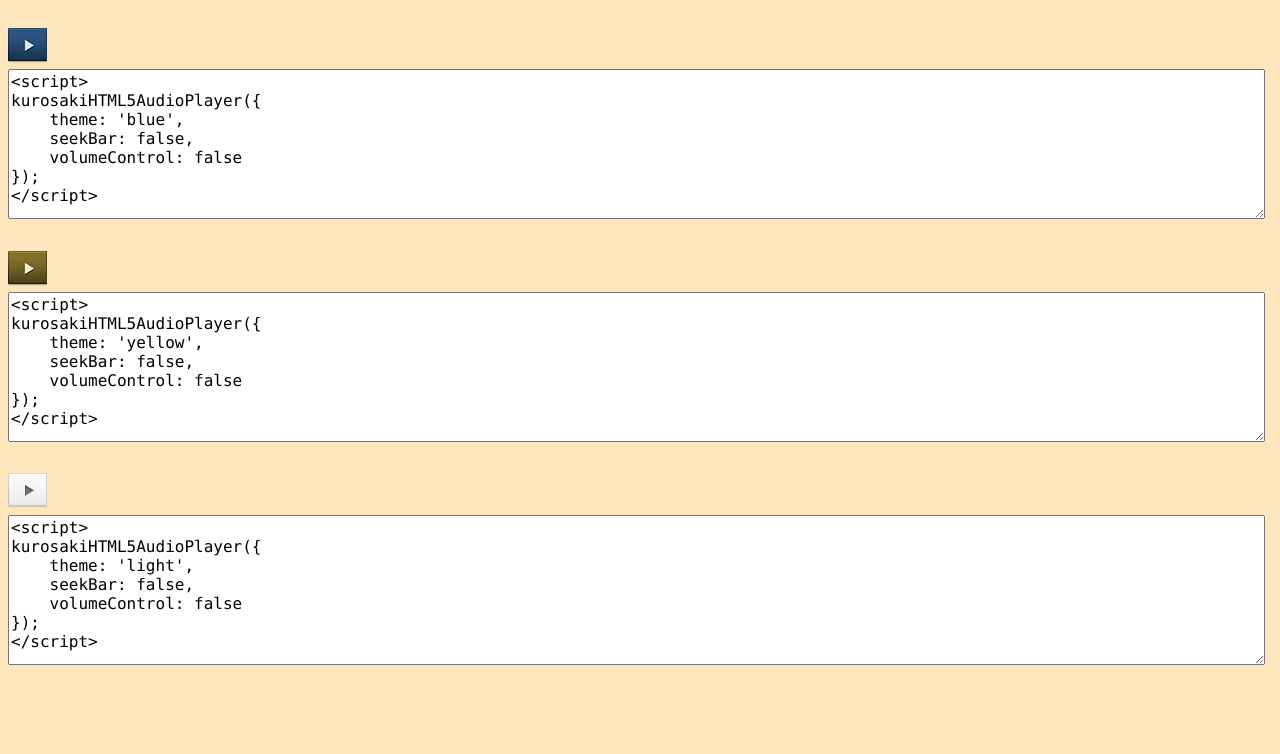
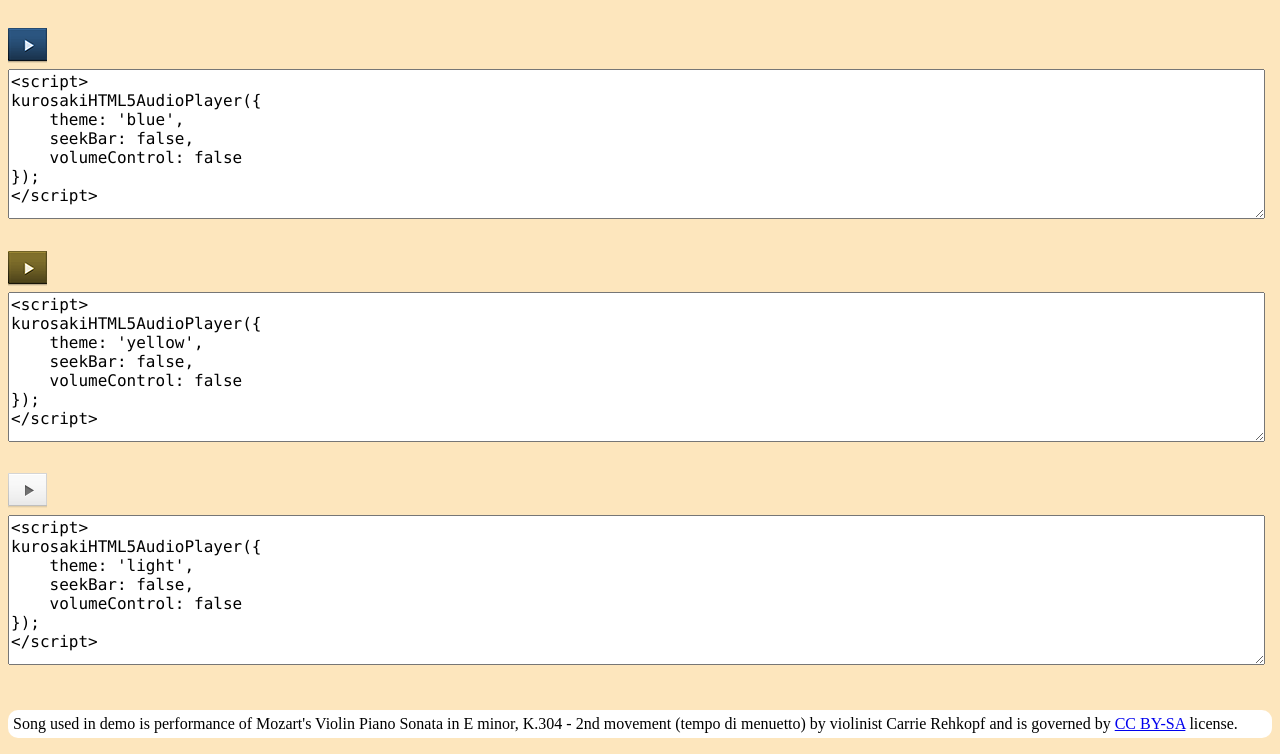
Before and after one commit to GithubProfile/kurosaki-html5-audio-player, a plain HTML site: page demo/demoAll.html in a window 1280 px wide. Shown: the part 4654-5408 px from the top of the page. Before the commit the page ends 5356 px from the top, so only its background shows below. Drawn offline with Linux system fonts and the light colour scheme.

Commit message:
Readme and Licensing Info

```diff
--- a/demo/demoAll.html
+++ b/demo/demoAll.html
@@ -385,6 +385,8 @@ kurosakiHTML5AudioPlayer({
 });
 </script></textarea>
     </div>
-
+    <div class="license">
+        <p>Song used in demo is performance of Mozart's Violin Piano Sonata in E minor, K.304 - 2nd movement (tempo di menuetto) by violinist Carrie Rehkopf and is governed by <a href="http://creativecommons.org/licenses/by-sa/3.0/">CC BY-SA</a> license.</p>
+    </div>
 </body>
 </html>
--- a/demo/k/kurosakiHTML5AudioPlayer/kurosakiHTML5AudioPlayer.css
+++ b/demo/k/kurosakiHTML5AudioPlayer/kurosakiHTML5AudioPlayer.css
@@ -383,3 +383,8 @@ textarea.demo {
     margin: .5% 1% 2% 0;
     font: 1em Consolas, 'Courier New', Monaco, 'DejaVu Sans Mono';
 }
+.license p {
+    background: white;
+    border-radius: 10px;
+    padding: 5px;
+}
```
Also changed, not shown: demo/k/media/licence.txt (deleted), licencing/musicPlayerPsd.txt (deleted), licencing/songUsedInDemo.txt (deleted), 2 other files.
